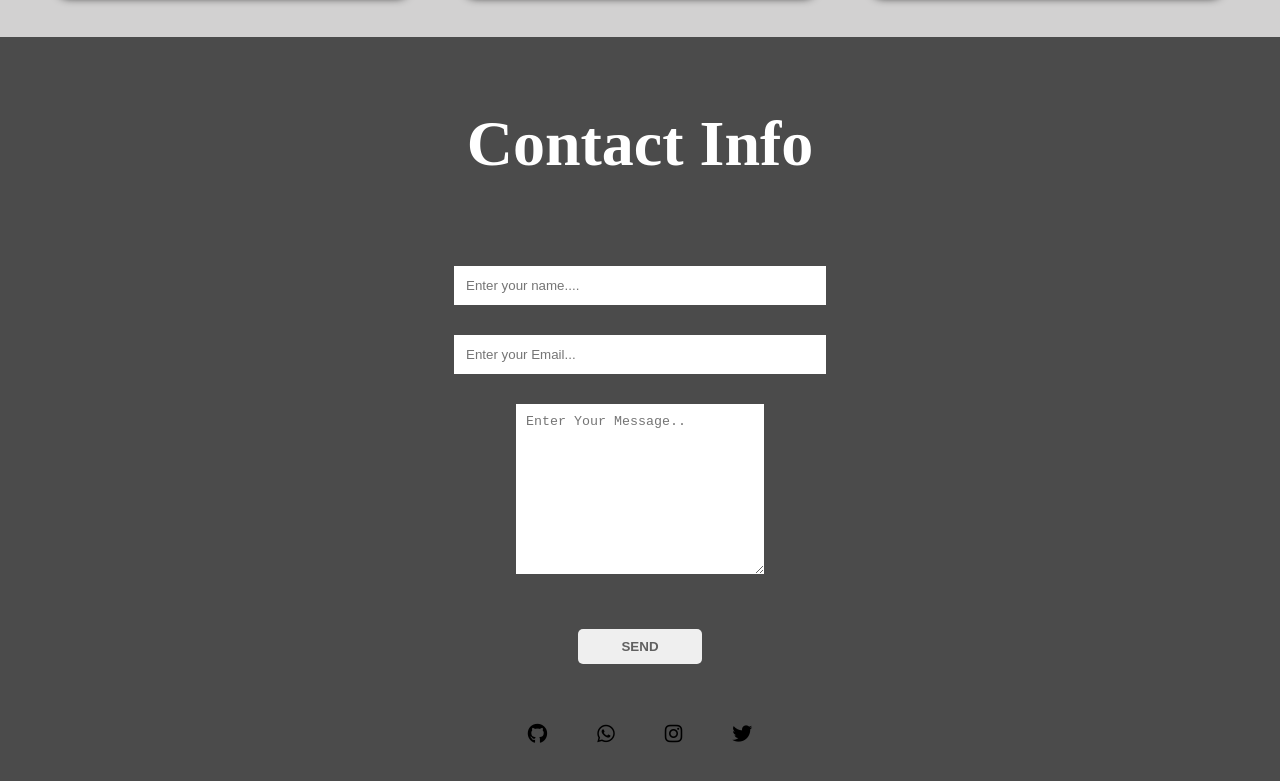
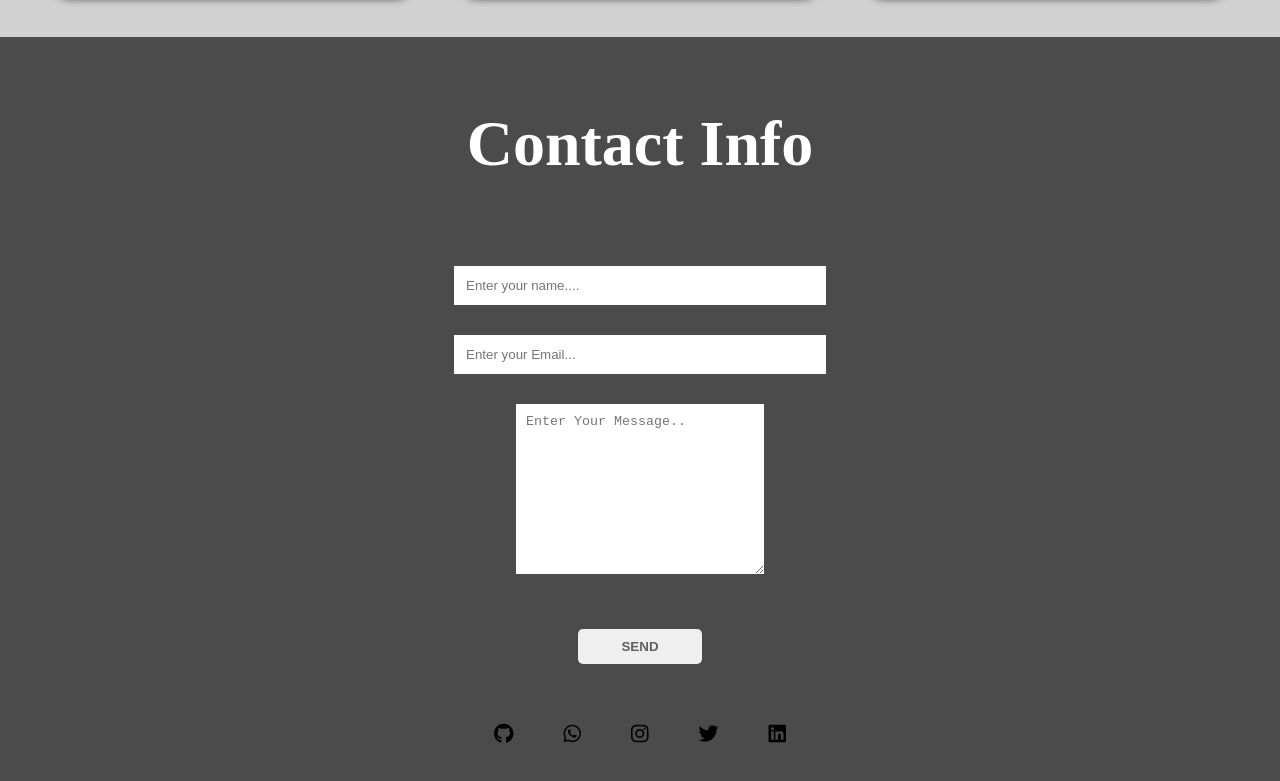
Before and after one commit to Mohdshifin/porfolio, a plain HTML site: page index.html in a window 1280 px wide. Shown: the part 3832-4613 px from the top of the page. Drawn offline with Linux system fonts and the light colour scheme.

Commit message:
Update index.html

```diff
--- a/index.html
+++ b/index.html
@@ -85,6 +85,7 @@
             <a href="https://wa.me/qr/GKNODBDW6PWSI1"><i class="fa-brands fa-whatsapp"></i></a>
             <a href="https://www.instagram.com/shifin_kadambot?r=nametag"><i class="fa-brands fa-instagram"></i></a>
             <a href="https://twitter.com/shifin_k?s=09"><i class="fa-brands fa-twitter"></i></a>
+            <a href="https://www.linkedin.com/in/mohamed-shifin-k-5aa245236?utm_source=share&utm_campain=share_via&utm_content=profile&utm_medium=android_app"><i class="fa-brands fa-linkedin"></i></a>
         </div>
     </section>
 </body>
```
